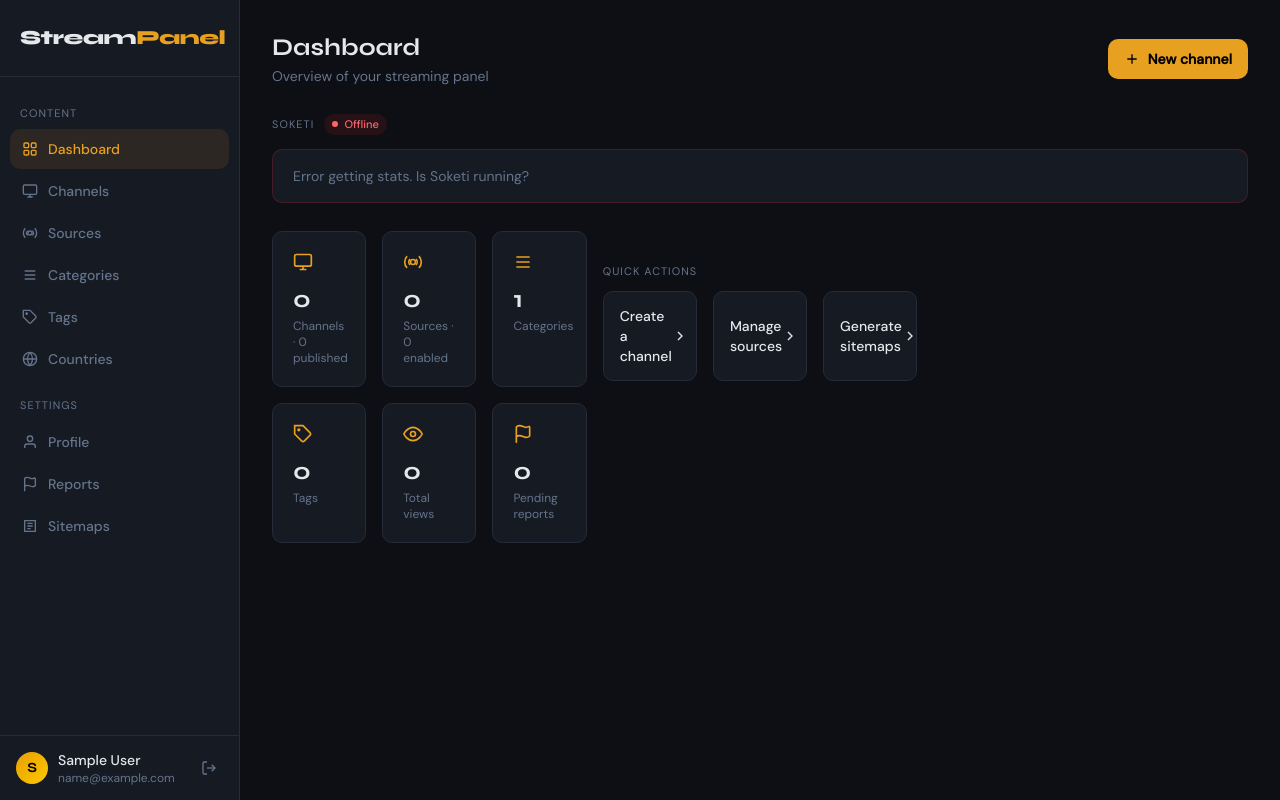
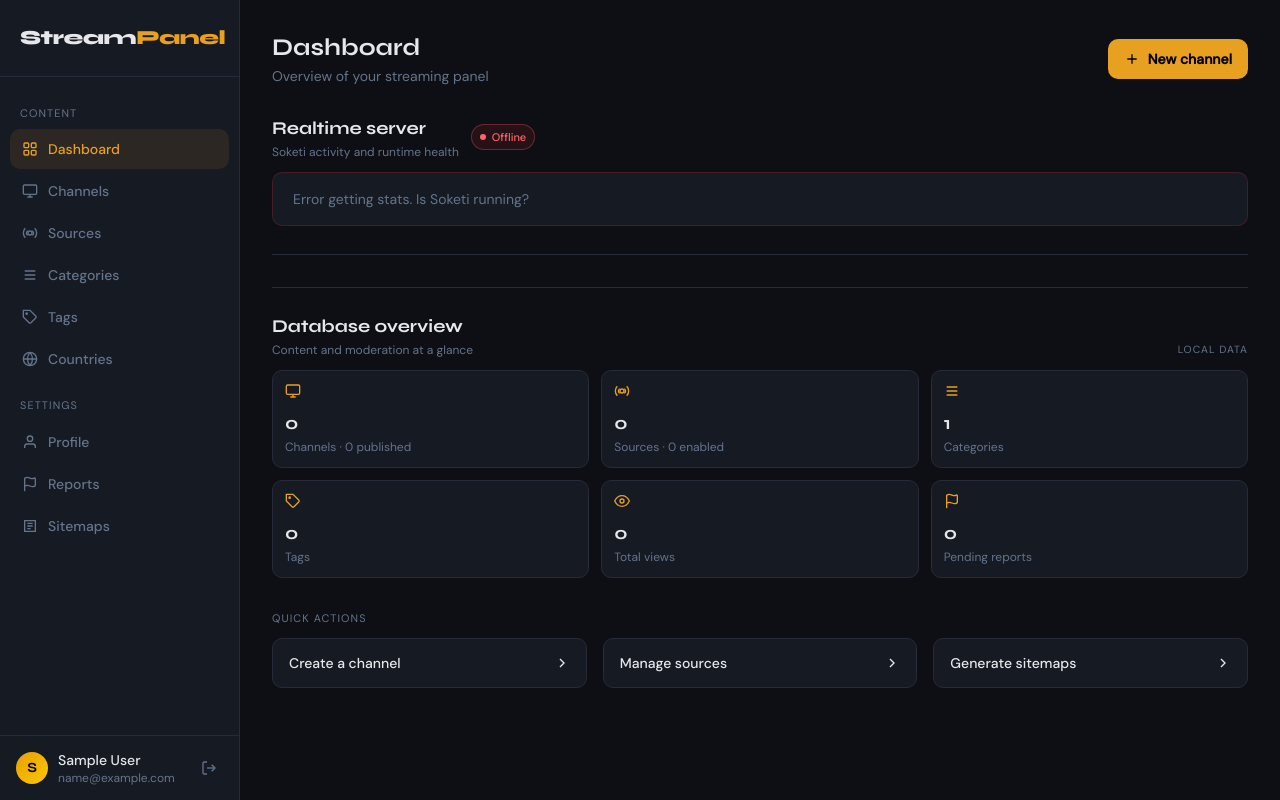
Before and after one commit to el3omrii/telfaza-new, a Laravel app: page /dashboard in a window 1280 px wide. Run offline with Laravel 12, Linux system fonts and the light colour scheme; the visitor is signed in with stand-in values (Sample User, id 1); data comes from the database, SQL or seed files in the repository; data that the repository does not hold is empty; style sheets or scripts are compiled from the project's sources; parts of the project's set-up code (start-up, migrations or seed data) failed here and were passed over.

Commit message:
new resources build + soketi metrics ui update

```diff
--- a/app/Services/SoketiMetrics.php
+++ b/app/Services/SoketiMetrics.php
@@ -38,6 +38,7 @@
                 'bytesSent'        => $total('soketi_socket_transmitted_bytes'),
                 'bytesReceived'    => $total('soketi_socket_received_bytes'),
                 'httpCalls'        => (int) $total('soketi_http_calls_received_total'),
+                'connectionsTotal' => (int) $total('soketi_new_connections_total'),
                 'startedAt'        => $startedAt !== null ? now()->subSeconds(time() - (float) $startedAt) : null,
                 'memory'           => [
                     'percent'    => (float) $usage->json('memory.percent', 0),
--- a/resources/views/dashboard/index.blade.php
+++ b/resources/views/dashboard/index.blade.php
@@ -17,63 +17,79 @@
 </div>
 
 {{-- Soketi realtime server --}}
-<div class="mb-7" @unless($soketi['enabled']) hidden @endunless>
-    <div class="flex items-center gap-2.5 mb-3.5">
-        <p class="text-[0.68rem] uppercase tracking-widest text-muted">Soketi</p>
-        <span class="inline-flex items-center gap-1.5 px-2 py-0.5 rounded-full text-[11px] font-medium {{ $soketi['online'] ? 'bg-emerald-500/10 text-emerald-400' : 'bg-red-500/10 text-red-400' }}">
+<div class="mb-8 border-b border-border pb-7" @unless($soketi['enabled']) hidden @endunless>
+    <div class="flex items-center gap-3 mb-3">
+        <div>
+            <h2 class="font-display font-bold text-lg">Realtime server</h2>
+            <p class="text-muted text-xs mt-0.5">Soketi activity and runtime health</p>
+        </div>
+        <span class="inline-flex items-center gap-1.5 px-2 py-1 rounded-full border text-[11px] font-medium {{ $soketi['online'] ? 'border-emerald-400/30 bg-emerald-500/10 text-emerald-400' : 'border-red-400/30 bg-red-500/10 text-red-400' }}">
             <span class="w-1.5 h-1.5 rounded-full {{ $soketi['online'] ? 'bg-emerald-400' : 'bg-red-400' }}"></span>
             {{ $soketi['online'] ? 'Online' : 'Offline' }}
         </span>
     </div>
 
     @if($soketi['online'])
-        <div class="grid grid-cols-2 md:grid-cols-3 xl:grid-cols-6 gap-4">
-            <div class="bg-surface border border-border rounded-[10px] p-5">
-                <svg class="w-5 h-5 text-accent mb-3" fill="none" viewBox="0 0 24 24" stroke="currentColor" stroke-width="2" stroke-linejoin="round">
+        <div class="grid grid-cols-2 md:grid-cols-3 xl:grid-cols-4 gap-3 font-serif">
+            <div class="bg-surface border border-border rounded-[10px] p-3">
+                <div class="flex items-center justify-between gap-3 mb-3">
+                    <p class="text-muted text-sm">Open connections</p>
+                    <svg class="w-6 h-6 text-accent" fill="none" viewBox="0 0 24 24" stroke="currentColor" stroke-width="2" stroke-linejoin="round">
                     <path d="M13 2L3 14h9l-1 8 10-12h-9l1-8z"/>
                 </svg>
-                <p class="font-display font-bold text-2xl">{{ number_format($soketi['connections']) }}</p>
-                <p class="text-muted text-xs mt-0.5">Open connections</p>
+                </div>
+                <p class="font-bold text-xl">{{ number_format($soketi['connections']) }}</p>
             </div>
 
-            <div class="bg-surface border border-border rounded-[10px] p-5">
-                <svg class="w-5 h-5 text-accent mb-3" fill="none" viewBox="0 0 24 24" stroke="currentColor" stroke-width="2">
+            <div class="bg-surface border border-border rounded-[10px] p-3">
+                <div class="flex items-center justify-between gap-3 mb-3">
+                    <p class="text-muted text-sm">Server started</p>
+                    <svg class="w-6 h-6 text-accent" fill="none" viewBox="0 0 24 24" stroke="currentColor" stroke-width="2">
                     <circle cx="12" cy="12" r="9"/><path d="M12 7v5l3 3"/>
                 </svg>
-                <p class="font-display font-bold text-2xl">{{ $soketi['startedAt']?->diffForHumans() ?? '—' }}</p>
-                <p class="text-muted text-xs mt-0.5">Since process start</p>
+                </div>
+                <p class="font-bold text-lg">{{ $soketi['startedAt']?->diffForHumans() ?? '—' }}</p>
             </div>
 
-            <div class="bg-surface border border-border rounded-[10px] p-5">
-                <svg class="w-5 h-5 text-accent mb-3" fill="none" viewBox="0 0 24 24" stroke="currentColor" stroke-width="2">
+            <div class="bg-surface border border-border rounded-[10px] p-3">
+                <div class="flex items-center justify-between gap-3 mb-3">
+                <p class="text-muted text-sm">Memory usage</p>
+                <svg class="w-6 h-6 text-accent" fill="none" viewBox="0 0 24 24" stroke="currentColor" stroke-width="2">
                     <rect x="6" y="6" width="12" height="12" rx="1"/><path d="M9 2v4M15 2v4M9 18v4M15 18v4M2 9h4M2 15h4M18 9h4M18 15h4"/>
                 </svg>
-                <p class="font-display font-bold text-2xl">{{ round($soketi['memory']['percent']) }}%</p>
-                <p class="text-muted text-xs mt-0.5">Memory · of {{ $soketi['memory']['totalHuman'] }}</p>
+                </div>
+                <p class="font-bold text-lg">{{ round($soketi['memory']['percent']) }}% of {{ $soketi['memory']['totalHuman'] }}</p>
             </div>
 
-            <div class="bg-surface border border-border rounded-[10px] p-5">
-                <svg class="w-5 h-5 text-accent mb-3" fill="none" viewBox="0 0 24 24" stroke="currentColor" stroke-width="2" stroke-linejoin="round">
+            <div class="bg-surface border border-border rounded-[10px] p-3">
+                <div class="flex items-center justify-between gap-3 mb-3">
+                    <p class="text-muted text-sm">Messages sent</p>
+                    <svg class="w-6 h-6 text-accent" fill="none" viewBox="0 0 24 24" stroke="currentColor" stroke-width="2" stroke-linejoin="round">
                     <path d="M22 2L11 13"/><path d="M22 2l-7 20-4-9-9-4 20-7z"/>
                 </svg>
-                <p class="font-display font-bold text-2xl">{{ number_format($soketi['messagesSent']) }}</p>
-                <p class="text-muted text-xs mt-0.5">Messages sent</p>
+                </div>
+                <p class="font-bold text-lg">{{ number_format($soketi['messagesSent']) }}</p>
             </div>
 
-            <div class="bg-surface border border-border rounded-[10px] p-5">
-                <svg class="w-5 h-5 text-accent mb-3" fill="none" viewBox="0 0 24 24" stroke="currentColor" stroke-width="2" stroke-linejoin="round">
+            <div class="bg-surface border border-border rounded-[10px] p-3">
+                <div class="flex items-center justify-between gap-3 mb-3">
+                    <p class="text-muted text-sm">Messages received</p>
+                    <svg class="w-6 h-6 text-accent" fill="none" viewBox="0 0 24 24" stroke="currentColor" stroke-width="2" stroke-linejoin="round">
                     <path d="M22 12h-6l-2 3h-4l-2-3H2"/><path d="M5.45 5.11L2 12v6a2 2 0 002 2h16a2 2 0 002-2v-6l-3.45-6.89A2 2 0 0016.76 4H7.24a2 2 0 00-1.79 1.11z"/>
                 </svg>
-                <p class="font-display font-bold text-2xl">{{ number_format($soketi['messagesReceived']) }}</p>
-                <p class="text-muted text-xs mt-0.5">Messages received</p>
+                </div>
+                <p class="font-bold text-lg">{{ number_format($soketi['messagesReceived']) }}</p>
             </div>
 
-            <div class="bg-surface border border-border rounded-[10px] p-5">
-                <svg class="w-5 h-5 text-accent mb-3" fill="none" viewBox="0 0 24 24" stroke="currentColor" stroke-width="2" stroke-linecap="round" stroke-linejoin="round">
+            <div class="bg-surface border border-border rounded-[10px] p-3">
+                <div class="flex items-center justify-between gap-3 mb-3">
+                <p class="text-muted text-sm">Total connections</p>
+                <svg class="w-6 h-6 text-accent" fill="none" viewBox="0 0 24 24" stroke="currentColor" stroke-width="2" stroke-linecap="round" stroke-linejoin="round">
                     <path d="M22 12h-4l-3 9L9 3l-3 9H2"/>
                 </svg>
-                <p class="font-display font-bold text-2xl">{{ number_format($soketi['httpCalls']) }}</p>
-                <p class="text-muted text-xs mt-0.5">API calls received</p>
+                </div>
+                <p class="font-bold text-lg">{{ number_format($soketi['connectionsTotal']) }}</p>
+                </div>
             </div>
         </div>
     @else
@@ -83,59 +99,66 @@
     @endif
 </div>
 
-<div class="grid grid-cols-2 md:grid-cols-3 gap-4">
-<div class="grid grid-cols-2 md:grid-cols-3 gap-4">
+<div class="border-t border-border pt-6">
+    <div class="flex items-end justify-between gap-3 mb-3">
+        <div>
+            <h2 class="font-display font-bold text-lg">Database overview</h2>
+            <p class="text-muted text-xs mt-0.5">Content and moderation at a glance</p>
+        </div>
+        <span class="text-[0.65rem] uppercase tracking-widest text-muted">Local data</span>
+    </div>
+    <div class="grid grid-cols-2 md:grid-cols-3 gap-3">
     <a href="{{ route('channels.index') }}"
-       class="bg-surface border border-border rounded-[10px] p-5 hover:border-accent/40 transition-colors">
-        <svg class="w-5 h-5 text-accent mb-3" fill="none" viewBox="0 0 24 24" stroke="currentColor" stroke-width="2">
+    class="bg-surface border border-border rounded-[10px] p-3 hover:border-accent/40 transition-colors">
+        <svg class="w-4 h-4 text-accent mb-2.5" fill="none" viewBox="0 0 24 24" stroke="currentColor" stroke-width="2">
             <rect x="2" y="3" width="20" height="14" rx="2"/><path d="M8 21h8M12 17v4"/>
         </svg>
-        <p class="font-display font-bold text-2xl">{{ $channels }}</p>
+        <p class="font-display font-bold text-lg">{{ $channels }}</p>
         <p class="text-muted text-xs mt-0.5">Channels · {{ $publishedChannels }} published</p>
     </a>
 
     <a href="{{ route('sources.index') }}"
-       class="bg-surface border border-border rounded-[10px] p-5 hover:border-accent/40 transition-colors">
-        <svg class="w-5 h-5 text-accent mb-3" fill="none" viewBox="0 0 24 24" stroke="currentColor" stroke-width="2">
+    class="bg-surface border border-border rounded-[10px] p-3 hover:border-accent/40 transition-colors">
+     <svg class="w-4 h-4 text-accent mb-2.5" fill="none" viewBox="0 0 24 24" stroke="currentColor" stroke-width="2">
             <circle cx="12" cy="12" r="3"/><path d="M19.07 4.93a10 10 0 010 14.14M4.93 4.93a10 10 0 000 14.14M15.54 8.46a5 5 0 010 7.07M8.46 8.46a5 5 0 000 7.07"/>
         </svg>
-        <p class="font-display font-bold text-2xl">{{ $sources }}</p>
+        <p class="font-display font-bold text-lg">{{ $sources }}</p>
         <p class="text-muted text-xs mt-0.5">Sources · {{ $enabledSources }} enabled</p>
     </a>
 
     <a href="{{ route('categories.index') }}"
-       class="bg-surface border border-border rounded-[10px] p-5 hover:border-accent/40 transition-colors">
-        <svg class="w-5 h-5 text-accent mb-3" fill="none" viewBox="0 0 24 24" stroke="currentColor" stroke-width="2">
+    class="bg-surface border border-border rounded-[10px] p-3 hover:border-accent/40 transition-colors">
+     <svg class="w-4 h-4 text-accent mb-2.5" fill="none" viewBox="0 0 24 24" stroke="currentColor" stroke-width="2">
             <path d="M4 6h16M4 12h16M4 18h16"/>
         </svg>
-        <p class="font-display font-bold text-2xl">{{ $categories }}</p>
+        <p class="font-display font-bold text-lg">{{ $categories }}</p>
         <p class="text-muted text-xs mt-0.5">Categories</p>
     </a>
 
     <a href="{{ route('tags.index') }}"
-       class="bg-surface border border-border rounded-[10px] p-5 hover:border-accent/40 transition-colors">
-        <svg class="w-5 h-5 text-accent mb-3" fill="none" viewBox="0 0 24 24" stroke="currentColor" stroke-width="2">
+    class="bg-surface border border-border rounded-[10px] p-3 hover:border-accent/40 transition-colors">
+     <svg class="w-4 h-4 text-accent mb-2.5" fill="none" viewBox="0 0 24 24" stroke="currentColor" stroke-width="2">
             <path d="M20.59 13.41l-7.17 7.17a2 2 0 01-2.83 0L2 12V2h10l8.59 8.59a2 2 0 010 2.82z"/><circle cx="7" cy="7" r="1"/>
         </svg>
-        <p class="font-display font-bold text-2xl">{{ $tags }}</p>
+        <p class="font-display font-bold text-lg">{{ $tags }}</p>
         <p class="text-muted text-xs mt-0.5">Tags</p>
     </a>
 
     <a href="{{ route('channels.index', ['sort' => 'views']) }}"
-       class="bg-surface border border-border rounded-[10px] p-5 hover:border-accent/40 transition-colors">
-        <svg class="w-5 h-5 text-accent mb-3" fill="none" viewBox="0 0 24 24" stroke="currentColor" stroke-width="2">
+    class="bg-surface border border-border rounded-[10px] p-3 hover:border-accent/40 transition-colors">
+     <svg class="w-4 h-4 text-accent mb-2.5" fill="none" viewBox="0 0 24 24" stroke="currentColor" stroke-width="2">
             <path d="M1 12s4-8 11-8 11 8 11 8-4 8-11 8-11-8-11-8z"/><circle cx="12" cy="12" r="3"/>
         </svg>
-        <p class="font-display font-bold text-2xl">{{ number_format($totalViews) }}</p>
+        <p class="font-display font-bold text-lg">{{ number_format($totalViews) }}</p>
         <p class="text-muted text-xs mt-0.5">Total views</p>
     </a>
 
     <a href="{{ route('reports.index') }}"
-       class="bg-surface border border-border rounded-[10px] p-5 hover:border-accent/40 transition-colors">
-        <svg class="w-5 h-5 mb-3 {{ $pendingReports > 0 ? 'text-red-400' : 'text-accent' }}" fill="none" viewBox="0 0 24 24" stroke="currentColor" stroke-width="2" stroke-linecap="round" stroke-linejoin="round">
+    class="bg-surface border border-border rounded-[10px] p-3 hover:border-accent/40 transition-colors">
+     <svg class="w-4 h-4 mb-2.5 {{ $pendingReports > 0 ? 'text-red-400' : 'text-accent' }}" fill="none" viewBox="0 0 24 24" stroke="currentColor" stroke-width="2" stroke-linecap="round" stroke-linejoin="round">
             <path d="M4 22V4a1 1 0 0 1 .4-.8A6 6 0 0 1 8 2c3 0 5 2 7.333 2q2 0 3.067-.8A1 1 0 0 1 20 4v10a1 1 0 0 1-.4.8A6 6 0 0 1 16 16c-3 0-5-2-8-2a6 6 0 0 0-4 1.528"/>
         </svg>
-        <p class="font-display font-bold text-2xl">{{ $pendingReports }}</p>
+        <p class="font-display font-bold text-lg">{{ $pendingReports }}</p>
         <p class="text-muted text-xs mt-0.5">Pending reports</p>
     </a>
 </div>
```
Also changed, not shown: 3 other files.
